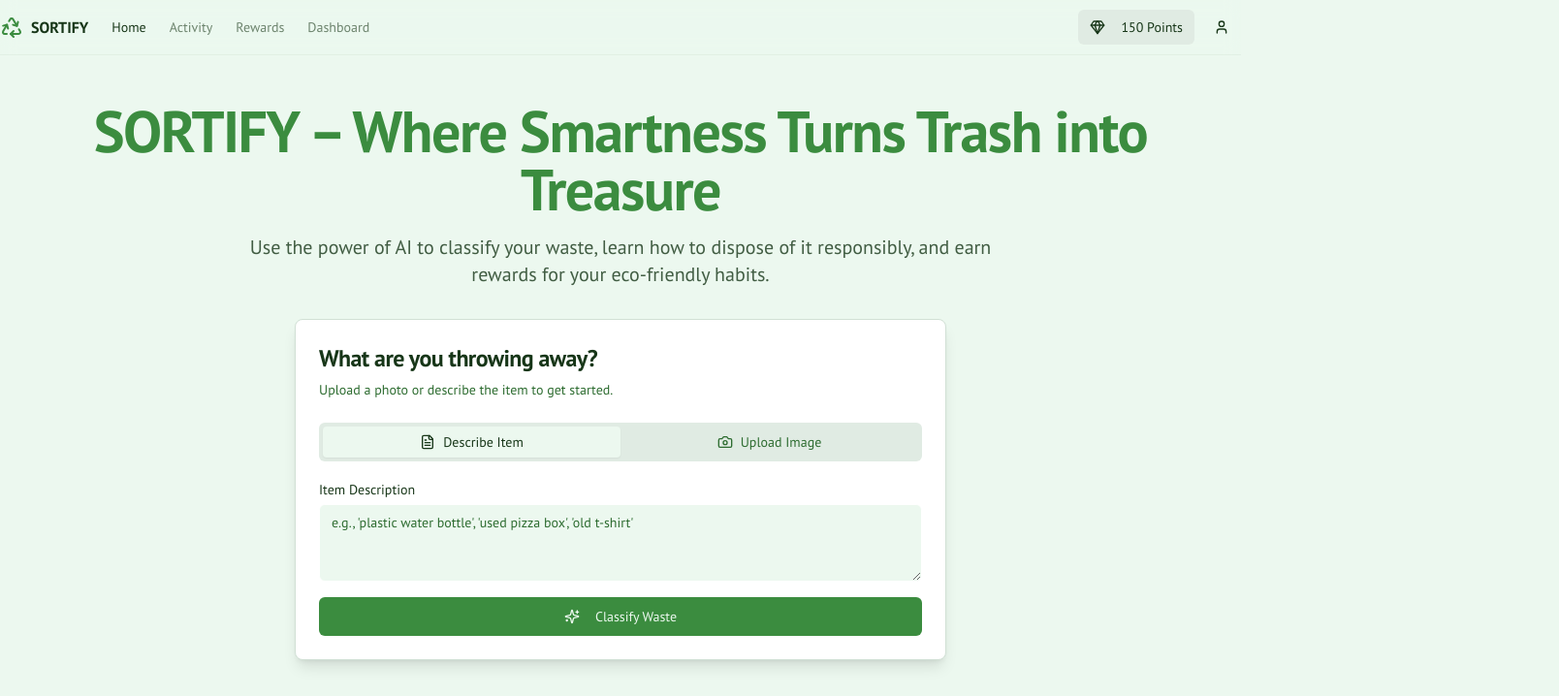
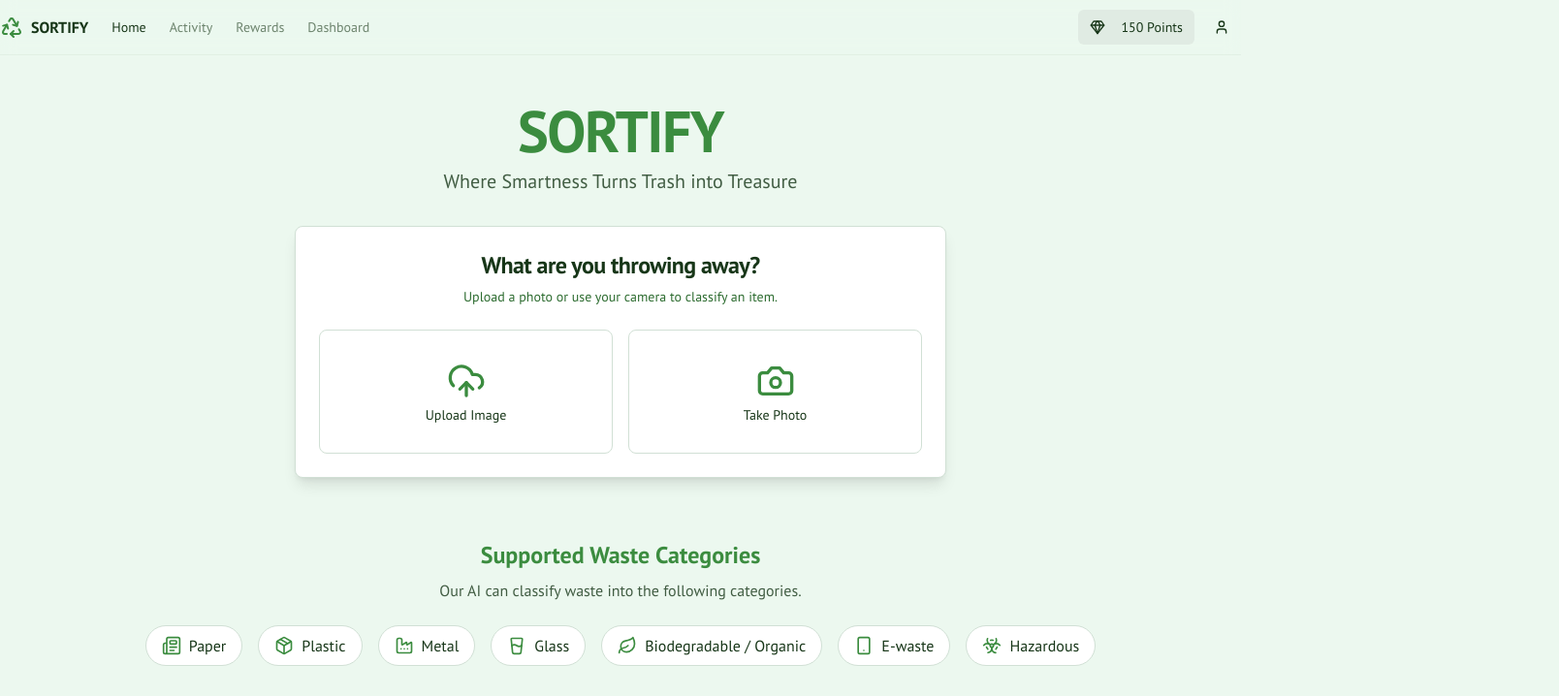
Before and after one commit to kulsumkhan05/Sortify-project, a Next.js app: page / in a window 1280 px wide. Shown: the top 718 px of the page at 97% size, 1608 px wide, since content can reach past the window. Built offline with nearby package versions, Linux system fonts and the light colour scheme; what @genkit-ai/google-genai, genkit would draw is missing.

Commit message:
i want the home page should look something like this , the UI should loo

```diff
--- a/src/app/page.tsx
+++ b/src/app/page.tsx
@@ -1,18 +1,15 @@
 import WasteClassifier from '@/components/waste-classifier';
-import { Button } from '@/components/ui/button';
 import { wasteCategoryList } from '@/lib/data';
-import Link from 'next/link';
 
 export default function Home() {
   return (
     <div className="container mx-auto px-4 py-8 md:py-12">
       <section className="text-center">
         <h1 className="text-4xl font-bold tracking-tight text-primary md:text-5xl lg:text-6xl font-headline">
-          SORTIFY – Where Smartness Turns Trash into Treasure
+          SORTIFY
         </h1>
-        <p className="mx-auto mt-4 max-w-3xl text-lg text-foreground/80 md:text-xl">
-          Use the power of AI to classify your waste, learn how to dispose of it
-          responsibly, and earn rewards for your eco-friendly habits.
+        <p className="mx-auto mt-2 max-w-3xl text-lg text-foreground/80 md:text-xl">
+          Where Smartness Turns Trash into Treasure
         </p>
       </section>
 
@@ -36,11 +33,6 @@ export default function Home() {
             </div>
           ))}
         </div>
-        <div className="mt-8">
-            <Button asChild>
-                <Link href="#">Classify Waste</Link>
-            </Button>
-        </div>
       </section>
     </div>
   );
--- a/src/components/waste-classifier.tsx
+++ b/src/components/waste-classifier.tsx
@@ -1,17 +1,16 @@
 'use client';
 
-import { useFormState, useFormStatus } from 'react-dom';
+import { useActionState } from 'react';
+import { useFormStatus } from 'react-dom';
 import { useEffect, useRef, useState, useMemo } from 'react';
 import Image from 'next/image';
 import { classifyWaste, type FormState } from '@/app/actions';
-import { Tabs, TabsContent, TabsList, TabsTrigger } from '@/components/ui/tabs';
 import { Card, CardContent, CardDescription, CardHeader, CardTitle } from '@/components/ui/card';
 import { Input } from '@/components/ui/input';
 import { Label } from '@/components/ui/label';
-import { Textarea } from '@/components/ui/textarea';
 import { Button } from '@/components/ui/button';
 import { Alert, AlertDescription, AlertTitle } from '@/components/ui/alert';
-import { Camera, FileText, Loader2, AlertCircle, Sparkles } from 'lucide-react';
+import { Camera, UploadCloud, Loader2, AlertCircle, Sparkles } from 'lucide-react';
 import ClassificationResult from './classification-result';
 
 const initialState: FormState = {};
@@ -36,11 +35,11 @@ function SubmitButton() {
 }
 
 export default function WasteClassifier() {
-  const [state, formAction] = useFormState(classifyWaste, initialState);
-  const [activeTab, setActiveTab] = useState('text');
+  const [state, formAction] = useActionState(classifyWaste, initialState);
   const [imagePreview, setImagePreview] = useState<string | null>(null);
   const formRef = useRef<HTMLFormElement>(null);
   const imageInputRef = useRef<HTMLInputElement>(null);
+  const cameraInputRef = useRef<HTMLInputElement>(null);
 
   const resultKey = useMemo(() => state.timestamp, [state.timestamp]);
   const [showResult, setShowResult] = useState(false);
@@ -78,6 +77,9 @@ export default function WasteClassifier() {
     if(imageInputRef.current) {
         imageInputRef.current.value = '';
     }
+    if(cameraInputRef.current) {
+        cameraInputRef.current.value = '';
+    }
     setImagePreview(null);
   };
 
@@ -87,49 +89,25 @@ export default function WasteClassifier() {
 
   return (
     <Card className="mx-auto mt-8 max-w-2xl shadow-lg animate-in fade-in-0 zoom-in-95 duration-500">
-      <CardHeader>
+      <CardHeader className="text-center">
         <CardTitle className="text-2xl font-headline">What are you throwing away?</CardTitle>
-        <CardDescription>Upload a photo or describe the item to get started.</CardDescription>
+        <CardDescription>Upload a photo or use your camera to classify an item.</CardDescription>
       </CardHeader>
       <CardContent>
-        <Tabs value={activeTab} onValueChange={setActiveTab} className="w-full">
-          <TabsList className="grid w-full grid-cols-2">
-            <TabsTrigger value="text">
-              <FileText className="mr-2 h-4 w-4" />
-              Describe Item
-            </TabsTrigger>
-            <TabsTrigger value="image">
-              <Camera className="mr-2 h-4 w-4" />
-              Upload Image
-            </TabsTrigger>
-          </TabsList>
         <form ref={formRef} action={formAction}>
-            <TabsContent value="text" className="mt-4">
-              <input type="hidden" name="submissionType" value="text" />
-              <div className="space-y-4">
-                <div>
-                    <Label htmlFor="query">Item Description</Label>
-                    <Textarea
-                    id="query"
-                    name="query"
-                    placeholder="e.g., 'plastic water bottle', 'used pizza box', 'old t-shirt'"
-                    className="mt-1"
-                    />
-                </div>
-                 <SubmitButton />
-              </div>
-            </TabsContent>
-            <TabsContent value="image" className="mt-4">
             <input type="hidden" name="submissionType" value="image" />
-              <div className="space-y-2 text-center">
-                <Label htmlFor="image-upload" className="cursor-pointer">
-                    <div className="flex flex-col items-center justify-center rounded-lg border-2 border-dashed border-gray-300 p-8 text-center hover:bg-gray-50">
-                        <Camera className="h-10 w-10 text-gray-400"/>
-                        <p className="mt-2 text-sm font-medium text-gray-600">Click to upload an image</p>
-                        <p className="text-xs text-gray-500">PNG, JPG, GIF up to 10MB</p>
-                    </div>
+            <div className="grid grid-cols-1 md:grid-cols-2 gap-4">
+                 <Label htmlFor="image-upload" className="cursor-pointer p-8 rounded-lg border bg-card hover:bg-muted transition-colors flex flex-col items-center justify-center text-center">
+                     <UploadCloud className="h-10 w-10 text-primary" />
+                     <span className="mt-2 font-medium">Upload Image</span>
                  </Label>
                  <Input ref={imageInputRef} id="image-upload" name="image" type="file" accept="image/*" onChange={handleImageChange} className="sr-only" />
+
+                 <Label htmlFor="camera-upload" className="cursor-pointer p-8 rounded-lg border bg-card hover:bg-muted transition-colors flex flex-col items-center justify-center text-center">
+                     <Camera className="h-10 w-10 text-primary" />
+                     <span className="mt-2 font-medium">Take Photo</span>
+                 </Label>
+                 <Input ref={cameraInputRef} id="camera-upload" name="image" type="file" accept="image/*" capture="environment" onChange={handleImageChange} className="sr-only" />
             </div>
              {imagePreview && (
                 <div className="mt-4 relative aspect-video w-full overflow-hidden rounded-md border">
@@ -139,10 +117,7 @@ export default function WasteClassifier() {
                <div className="mt-6 hidden">
                  <SubmitButton />
                </div>
-            </TabsContent>
-
         </form>
-        </Tabs>
         {showResult && state.error && (
           <Alert variant="destructive" className="mt-4">
             <AlertCircle className="h-4 w-4" />
--- a/src/lib/data.ts
+++ b/src/lib/data.ts
@@ -1,8 +1,8 @@
-import { type LucideIcon, Newspaper, Package, Factory, GlassWater, Leaf } from 'lucide-react';
+import { type LucideIcon, Newspaper, Package, Factory, GlassWater, Leaf, Smartphone, Biohazard } from 'lucide-react';
 
 export type WasteCategory = {
   name: string;
-  id: 'paper' | 'plastic' | 'metal' | 'glass' | 'biodegradable';
+  id: 'paper' | 'plastic' | 'metal' | 'glass' | 'biodegradable' | 'e-waste' | 'hazardous';
   Icon: LucideIcon;
 };
 
@@ -12,6 +12,8 @@ export const wasteCategories: Record<string, WasteCategory> = {
   metal: { id: 'metal', name: 'Metal', Icon: Factory },
   glass: { id: 'glass', name: 'Glass', Icon: GlassWater },
   biodegradable: { id: 'biodegradable', name: 'Biodegradable / Organic', Icon: Leaf },
+  'e-waste': { id: 'e-waste', name: 'E-waste', Icon: Smartphone },
+  hazardous: { id: 'hazardous', name: 'Hazardous', Icon: Biohazard },
 };
 
 export const wasteCategoryList = Object.values(wasteCategories);
```
Lines whose indentation alone changed are shown as unchanged.
